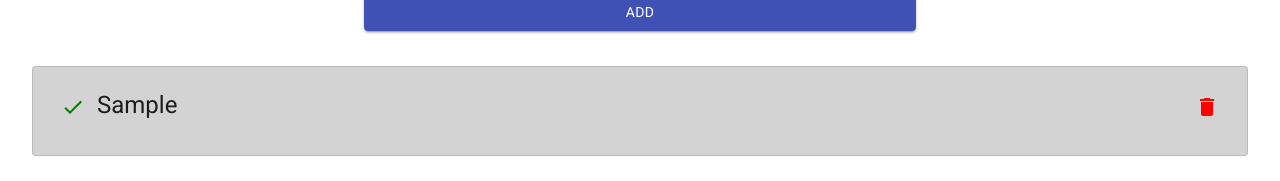
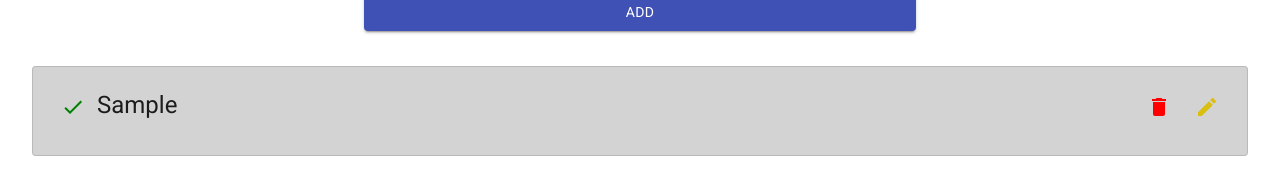
Before and after one commit to suzm10/React-Todo-list, a React (Create React App) app: page / in a window 1280 px wide. Both pictures are taken after typing "Sample" into the empty fields and a click on the button "ADD". Shown: the part 123-304 px from the top of the page. Built offline with nearby package versions, Linux system fonts and the light colour scheme.

Commit message:
working on edit todo

```diff
--- a/src/components/Todo.jsx
+++ b/src/components/Todo.jsx
@@ -1,6 +1,6 @@
 import React from 'react'
 import { Card, CardContent, Container, Typography, IconButton } from '@material-ui/core'
-import { Check, Delete } from '@material-ui/icons'
+import { Check, Delete, Edit } from '@material-ui/icons'
 
 const Todo = ({ title, checkTodo, id, isCompleted, deleteTodo }) => {
     const markComplete = () => checkTodo(id)
@@ -19,6 +19,9 @@ const Todo = ({ title, checkTodo, id, isCompleted, deleteTodo }) => {
                                 <Check style={{ color: "green" }}/>
                             </IconButton>
                             {title}
+                            <IconButton style={{ float: "right" }}>
+                                <Edit style={{ color: "#dabe10" }}/>
+                            </IconButton>
                             <IconButton style={{ float: "right" }} onClick={delTodo}>
                                 <Delete style={{ color: "red" }}/>
                             </IconButton>
```
Also changed, not shown: src/App.js (+9 -0 lines).
